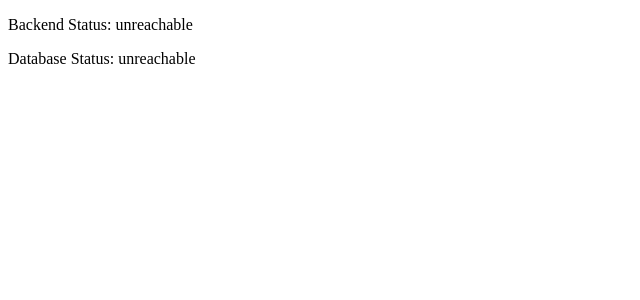
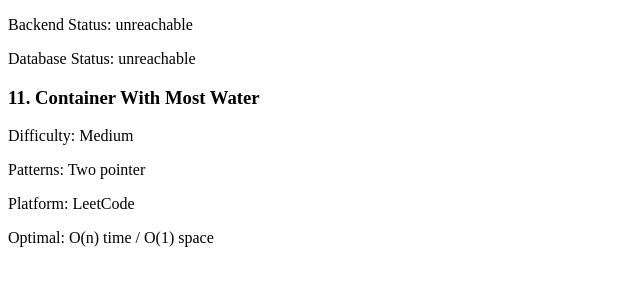
Before and after one commit to PlumLariat/leet-ledger, a React (Vite) app in the folder frontend/: page / in a window 1280 px wide. Shown: the top 300 px of the page, without its empty margins (0-640 px from the left). Built offline with nearby package versions, Linux system fonts and the light colour scheme; no server answers.

Commit message:
Added basic placeholder for ProblemList component.

```diff
--- a/frontend/src/App.tsx
+++ b/frontend/src/App.tsx
@@ -1,8 +1,12 @@
 import HealthCheck from "./components/HealthCheck"
+import ProblemList from "./components/ProblemList"
 
 function App() {
   return (
-    <HealthCheck/>
+    <div>
+      <HealthCheck />
+      <ProblemList />
+    </div>
   )
 }
 
--- /dev/null
+++ b/frontend/src/components/ProblemList.tsx
@@ -0,0 +1,69 @@
+/*
+    {
+        "id": 13,
+        "problem_no": 11,
+        "title": "Container With Most Water",
+        "difficulty": "Medium",
+        "patterns": [
+            {
+                "id": 20,
+                "name": "Two pointer"
+            }
+        ],
+        "platform": "LeetCode",
+        "optimal_time_complexity": "O(n)",
+        "optimal_space_complexity": "O(1)"
+    },
+*/
+interface Pattern {
+  id: number;
+  name: string;
+}
+
+interface Problem {
+  id: number;
+  problem_no: number;
+  title: string;
+  difficulty: string;
+  patterns: Pattern[];
+  platform: string;
+  optimal_time_complexity: string;
+  optimal_space_complexity: string;
+}
+
+const placeholder: Problem[] = [
+  {
+    id: 13,
+    problem_no: 11,
+    title: "Container With Most Water",
+    difficulty: "Medium",
+    patterns: [{ id: 20, name: "Two pointer" }],
+    platform: "LeetCode",
+    optimal_time_complexity: "O(n)",
+    optimal_space_complexity: "O(1)",
+  },
+];
+
+const ProblemList = () => {
+  return (
+    <div>
+      {placeholder.map((problem) => (
+        <div key={problem.id}>
+          <h3>
+            {problem.problem_no}. {problem.title}
+          </h3>
+          <p>Difficulty: {problem.difficulty}</p>
+          <p>
+            Patterns: {problem.patterns.map((pattern) => pattern.name).join(", ")}
+          </p>
+          <p>Platform: {problem.platform}</p>
+          <p>
+            Optimal: {problem.optimal_time_complexity} time / {problem.optimal_space_complexity} space
+          </p>
+        </div>
+      ))}
+    </div>
+  );
+};
+
+export default ProblemList;
```
